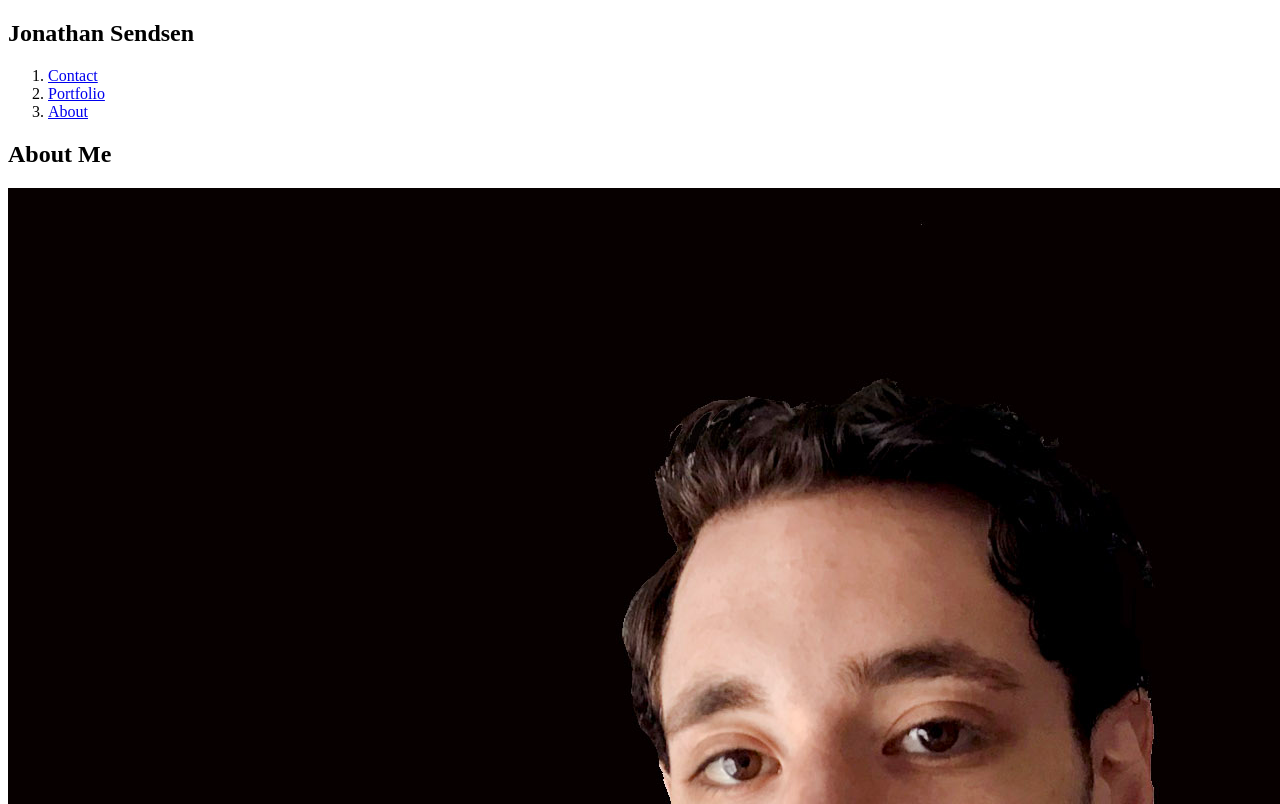
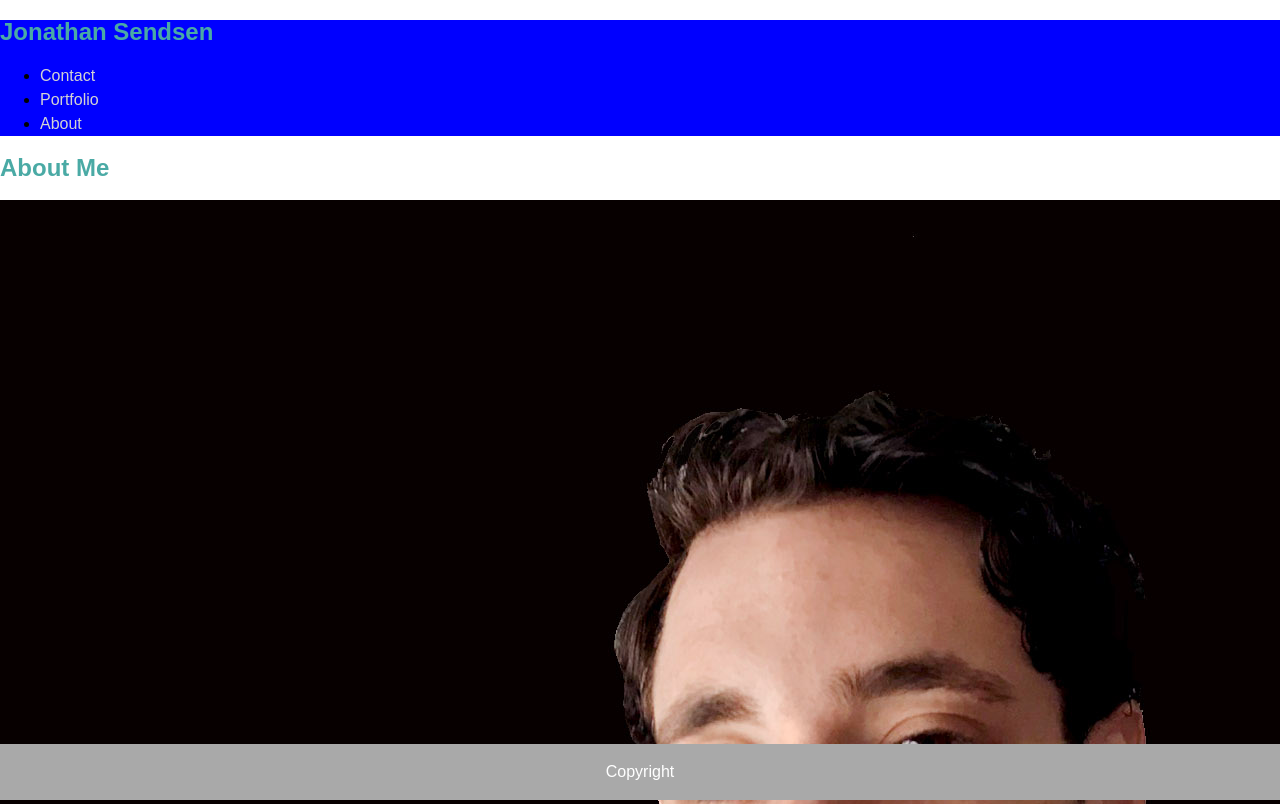
Before and after one commit to JonathanSendsen/Basic-Portfolio, a plain HTML site: page index.html in a window 1280 px wide. Shown: the top 804 px of the page. Drawn offline with Linux system fonts and the light colour scheme; files whose address does not match are found by name.

Commit message:
starting styling my html pages, also uploaded a possible background

```diff
--- a/assets/css/style.css
+++ b/assets/css/style.css
@@ -1,3 +1,80 @@
-img {
-    size: 10px;
+body {
+    line-height: 1.5em;
+    font-family: Arial, Helvetica, sans-serif;
+    margin: 0%;
+    background-image:"/Users/jonathansendsen/Documents/Basic-Portfolio/banana/banana.png";
+    margin-top: 20px;
+    margin-bottom: 20px;
 }
+
+h1 {
+    color: #4aaaa5;
+    font-family: 'Georgia, Times New Roman', 'Times', 'serif;
+}
+
+
+a {
+    text-decoration: none;
+    color: lightgray;
+}
+
+a:hover {
+    color: green;
+}
+
+
+
+.nav {
+    background-color: blue;
+    border:
+}
+
+.container {
+    width: 960px;
+    height: 960px;
+}
+
+h2 {
+    color: #4aaaa5;
+}
+
+.button {
+    color: black;
+}
+
+.footer {
+    position: fixed;
+    left: 0;
+    bottom: 0;
+    width: 100%;
+    background-color:  darkgrey;
+    color: white;
+    text-align: center;
+}
+
+.my-form {
+    padding: 20px;
+}
+
+.my-form.form-group {
+    padding-bottom: 15px;
+}
+
+.my-form input {
+    padding: 9px;
+    width: 70%;
+}
+
+.my-button {
+    padding: 9px;
+    margin-left: 21px;
+    padding: 25px, 20px 25px 20px;
+    color: white;
+    background-color:  #4aaaa5;
+    width: 35%;
+    border: none;
+}
+
+.my-button:hover {
+    background-color:  green;
+}
--- a/index.html
+++ b/index.html
@@ -8,27 +8,35 @@
 </head>
 
 <header>
-  <div class="topnav">
+  <div class="nav">
     <nav>
      <h1>Jonathan Sendsen</h1>
-      <ol>
+      <ul>
           <li><a href="contact.html" target="_blank">Contact</a></li>
           <li><a href="portfolio.html" target="_blank">Portfolio</a></li>
           <li><a href="index.html" target="_blank">About</a></li>
-      </ol>
+      </ul>
     </nav>
   </div>
 </header>
 
 
-<div>
- <body>
-    <h2>About Me</h2>
-    <img src="/Users/jonathansendsen/Documents/Basic-Portfolio/assets/images/portfolio-about-me.png">
+<body>
+  <div class="container">
+    <h2>About Me</h2><img src="/Users/jonathansendsen/Documents/Basic-Portfolio/assets/images/portfolio-about-me.png">
         <p>My name is Jonathan Sendsen, as you can tell by the header in the nav (fingers crossed it appears there). I am an individual who is constantly looking to learn and grasp new concepts. I starting exploring into web development last year when I was working as a researcher at the Univerity of Waterloo.
         </p>
         <p>I caught the tech fever in Waterloo as a researcher and never looked back since. This course is one that will push me out of my comfort zone and will be extremely time consuming. As long as I put my best effort forward and continue to explore areas that are uncomfortable to me, I will succeed.
         </p>
+  </div>
  </body>
+
+ <!-- Adding a footer at the bottom of my about me page-->
+
+ <div class="footer">
+    <footer>
+        <p>Copyright</p>
+      </footer>
  </div>
+
 </html>
```
Also changed, not shown: contact.html (+13 -5 lines), assets/banana/bananas.png (added), assets/banana/readme.txt (added), portfolio.html (line endings or trailing spaces).
